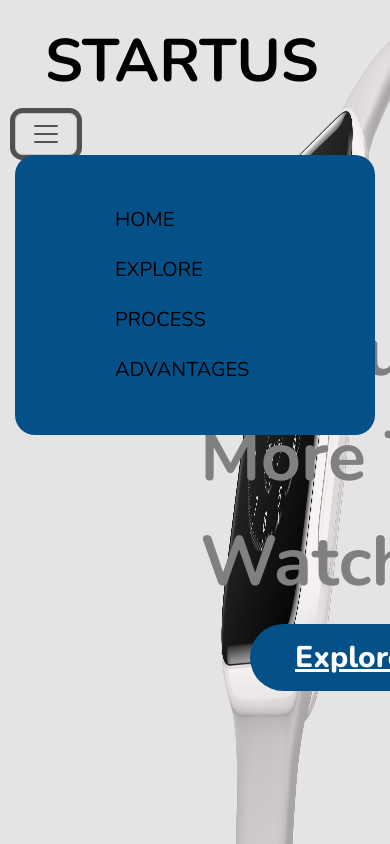
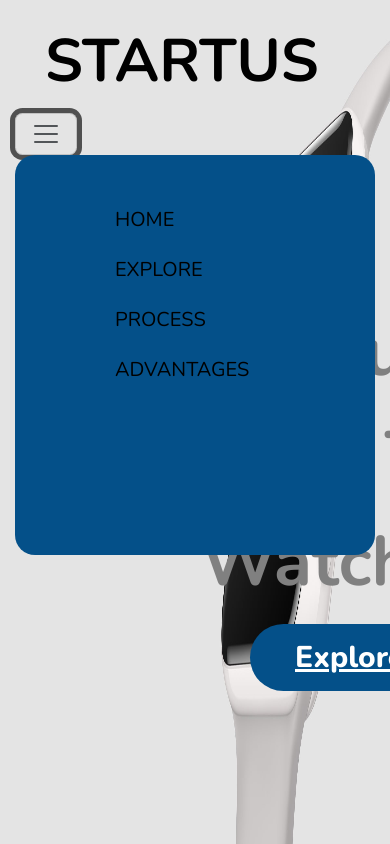
Before and after one commit to hesham931/watchClock, a plain HTML site: page index.html in a window 390 px wide. Both pictures are taken after a click on the button "Toggle navigation". Shown: the top 844 px of the page. Drawn offline with nearby package versions, Linux system fonts and the light colour scheme.

Commit message:
Update index.css

```diff
--- a/index.css
+++ b/index.css
@@ -416,5 +416,6 @@ input[type="text"] {
         border-radius: 20px;
         padding: 40px;
         overflow: hidden;
+        height:400px
     }
 }
```
